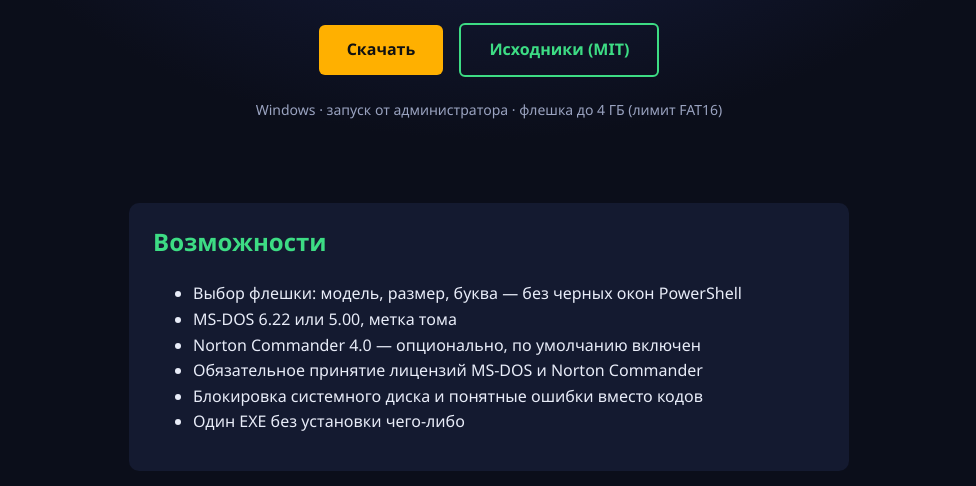
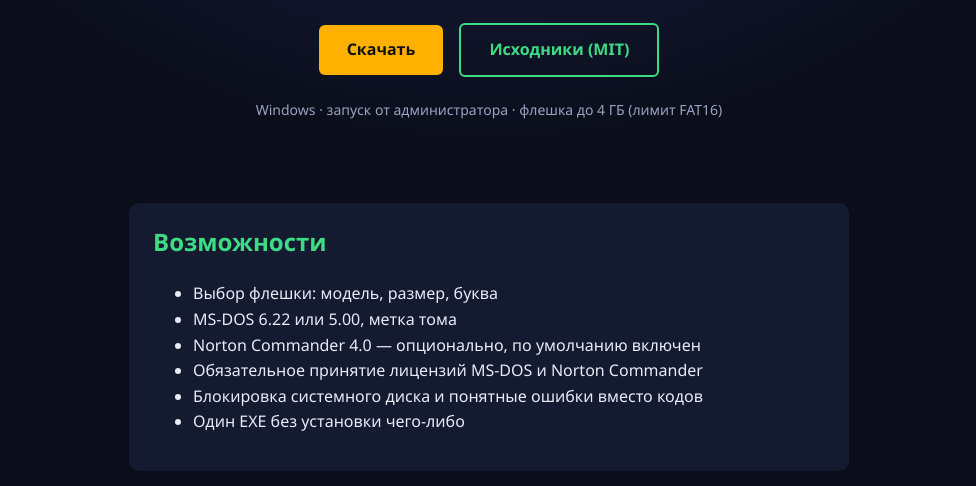
Before and after one commit to sementsul/ms-dos, a plain HTML site: page docs/index.html in a window 1280 px wide. Shown: the part 268-754 px from the top of the page, without its empty margins (151-1127 px from the left). Drawn offline with Linux system fonts and the light colour scheme.

Commit message:
Site: убрать упоминание черных окон PowerShell

```diff
--- a/docs/index.html
+++ b/docs/index.html
@@ -46,7 +46,7 @@
   <section>
     <h2>Возможности</h2>
     <ul>
-      <li>Выбор флешки: модель, размер, буква — без черных окон PowerShell</li>
+      <li>Выбор флешки: модель, размер, буква</li>
       <li>MS-DOS 6.22 или 5.00, метка тома</li>
       <li>Norton Commander 4.0 — опционально, по умолчанию включен</li>
       <li>Обязательное принятие лицензий MS-DOS и Norton Commander</li>
```
